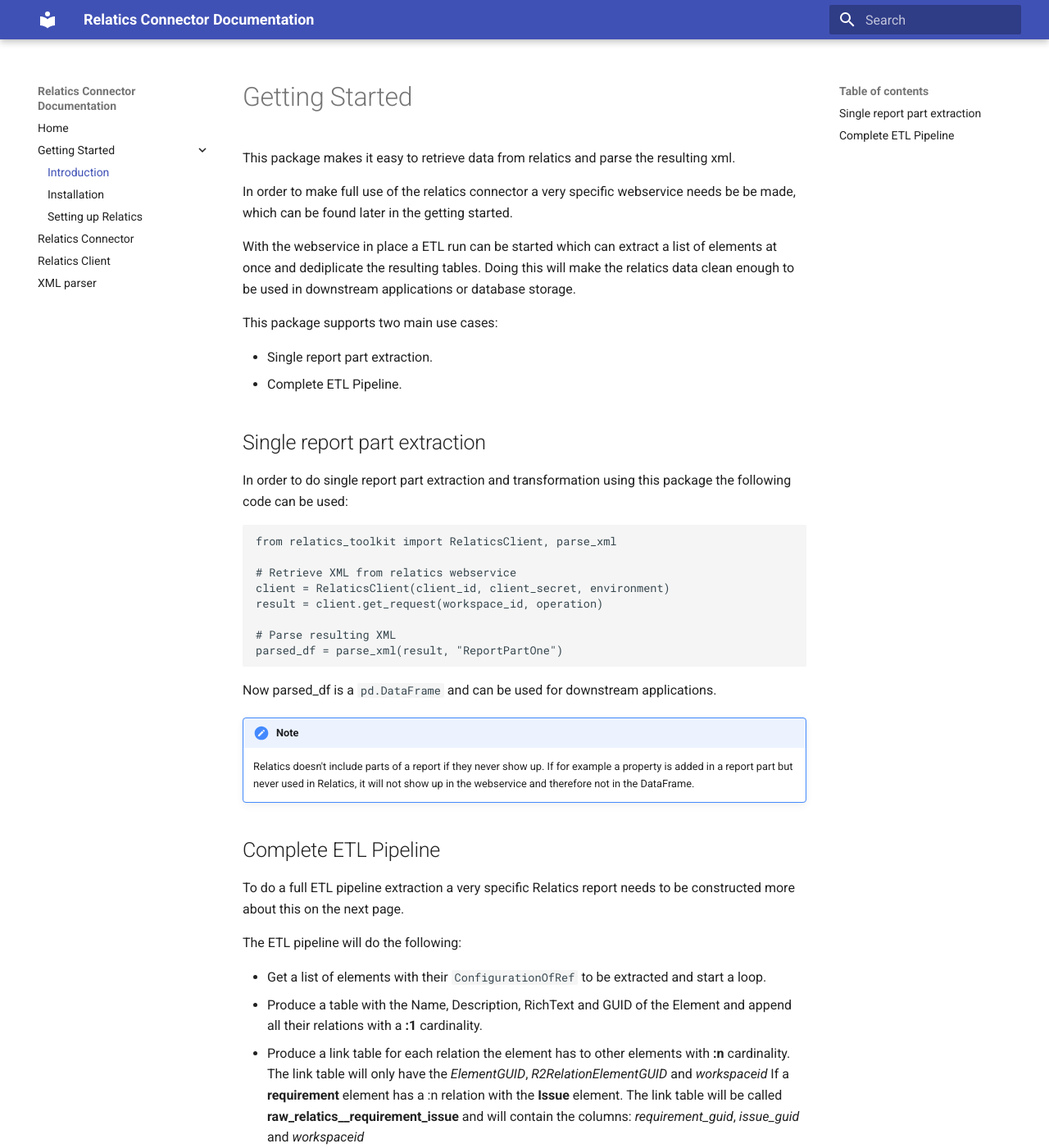
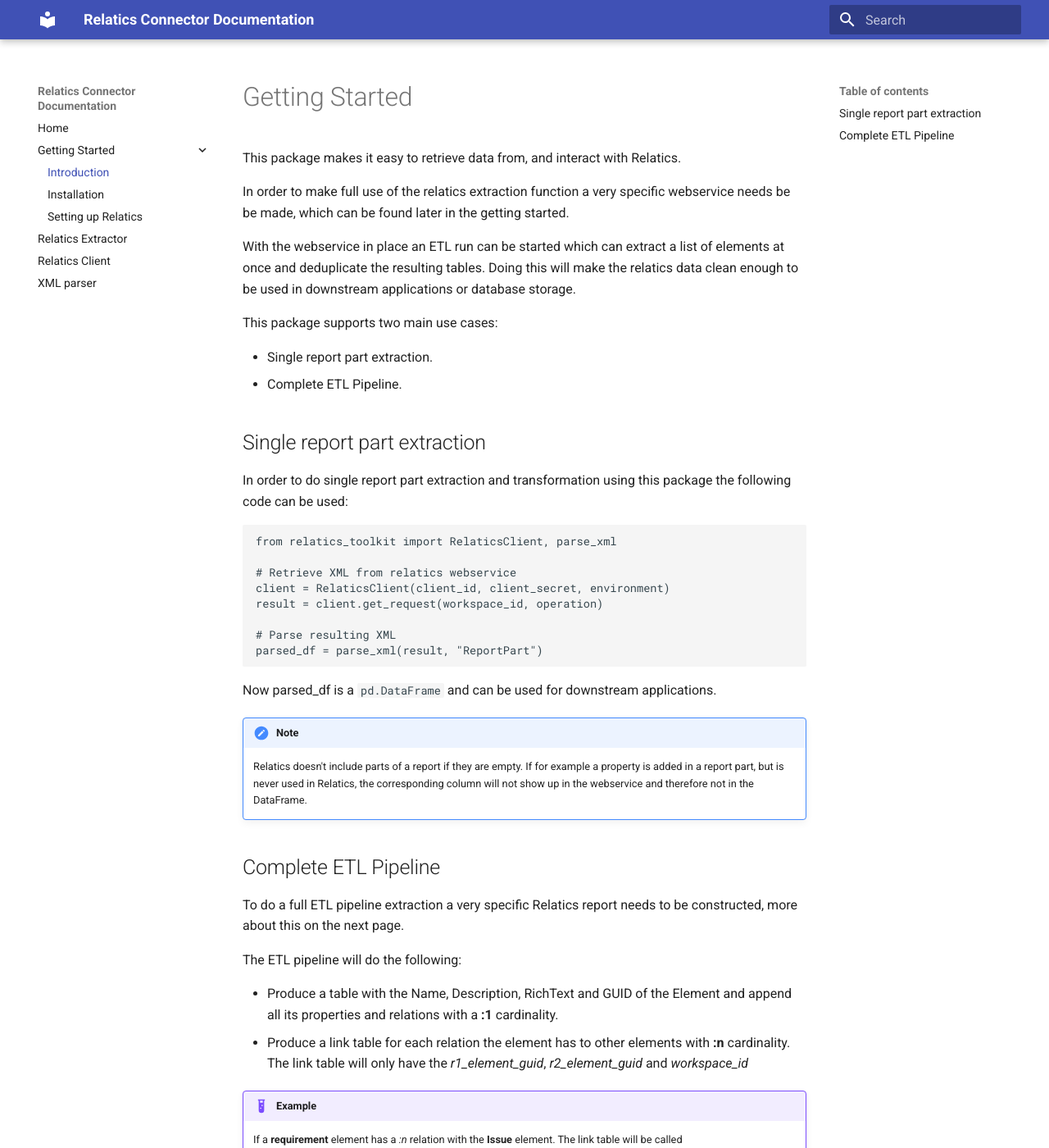
Before and after one commit to nvvliet-croonwolterendros/relatics-extractor, an MkDocs documentation site: the page built from docs/getting_started/index.md, in a window 1280 px wide and 1400 px high. Shown: the whole window at 82% size. Built offline with MkDocs 1.6.1 and Material for MkDocs 9.7.7, drawn with Linux system fonts in a browser that asks for light colours.

````diff
--- a/docs/getting_started/index.md
+++ b/docs/getting_started/index.md
@@ -1,10 +1,10 @@
 # Getting Started
 
-This package makes it easy to retrieve data from relatics and parse the resulting xml.
+This package makes it easy to retrieve data from, and interact with Relatics.
 
-In order to make full use of the relatics connector a very specific webservice needs be be made, which can be found later in the getting started.
+In order to make full use of the relatics extraction function a very specific webservice needs be be made, which can be found later in the getting started.
 
-With the webservice in place a ETL run can be started which can extract a list of elements at once and dediplicate the resulting tables. Doing this will make the relatics data clean enough to be used in downstream applications or database storage.
+With the webservice in place an ETL run can be started which can extract a list of elements at once and deduplicate the resulting tables. Doing this will make the relatics data clean enough to be used in downstream applications or database storage.
 
 This package supports two main use cases:
 
@@ -22,23 +22,25 @@ client = RelaticsClient(client_id, client_secret, environment)
 result = client.get_request(workspace_id, operation)
 
 # Parse resulting XML
-parsed_df = parse_xml(result, "ReportPartOne")
+parsed_df = parse_xml(result, "ReportPart")
 ```
 
 Now parsed_df is a `pd.DataFrame` and can be used for downstream applications.
 
 !!! note
-    Relatics doesn't include parts of a report if they never show up. If for example a property is added in a report part but never used in Relatics, it will not show up in the webservice and therefore not in the DataFrame.
+    Relatics doesn't include parts of a report if they are empty. If for example a property is added in a report part, but is never used in Relatics, the corresponding column will not show up in the webservice and therefore not in the DataFrame.
 
 ## Complete ETL Pipeline
-To do a full ETL pipeline extraction a very specific Relatics report needs to be constructed more about this on the next page.
+To do a full ETL pipeline extraction a very specific Relatics report needs to be constructed, more about this on the next page.
 
 The ETL pipeline will do the following:
 
-- Get a list of elements with their `ConfigurationOfRef` to be extracted and start a loop.
-- Produce a table with the Name, Description, RichText and GUID of the Element and append all their relations with a **:1** cardinality.
-- Produce a link table for each relation the element has to other elements with **:n** cardinality. The link table will only have the *ElementGUID*, *R2RelationElementGUID* and *workspaceid*
-If a **requirement** element has a :n relation with the **Issue** element. The link table will be called **raw_relatics__requirement_issue** and will contain the columns: *requirement_guid*, *issue_guid* and *workspaceid*
+- Produce a table with the Name, Description, RichText and GUID of the Element and append all its properties and relations with a **:1** cardinality.
+- Produce a link table for each relation the element has to other elements with **:n** cardinality. The link table will only have the *r1_element_guid*, *r2_element_guid* and *workspace_id*
+
+!!! example
+    If a **requirement** element has a *:n* relation with the **Issue** element. The link table will be called **raw_relatics__requirement_issue** and will contain the columns: *requirement_guid*, *issue_guid* and *workspace_id*
+
 - Combine all these tables into a dictionary and return it.
 
 If multiple workspaces are provided the Extractor will loop over each workspace and try to append to a Dataframe in the dictionary if it exists. If the tablename doesnt exist yet a key will be added to the dictionary.
--- a/mkdocs.yml
+++ b/mkdocs.yml
@@ -22,6 +22,6 @@ nav:
     - Introduction: getting_started/index.md
     - Installation: getting_started/installation.md
     - Setting up Relatics: getting_started/settinguprelatics.md
-  - Relatics Connector: extraction_service.md
+  - Relatics Extractor: extraction_service.md
   - Relatics Client: client.md
-  - XML parser: xmlparser.md
+  - XML parser: xml_parser.md
--- a/pyproject.toml
+++ b/pyproject.toml
@@ -1,6 +1,6 @@
 [project]
 name = "relatics-toolkit"
-version = "0.2.2"
+version = "1.0.0"
 description = "A package that enables fast and easy ETL processing of a Relatics workspace."
 readme = "README.md"
 requires-python = ">=3.14"
````
Also changed, not shown: docs/getting_started/installation.md (+1 -1 lines), docs/getting_started/settinguprelatics.md (+3 -27 lines), docs/index.md (+5 -4 lines), docs/xml_parser.md (renamed from docs/xmlparser.md), 1 other file.
